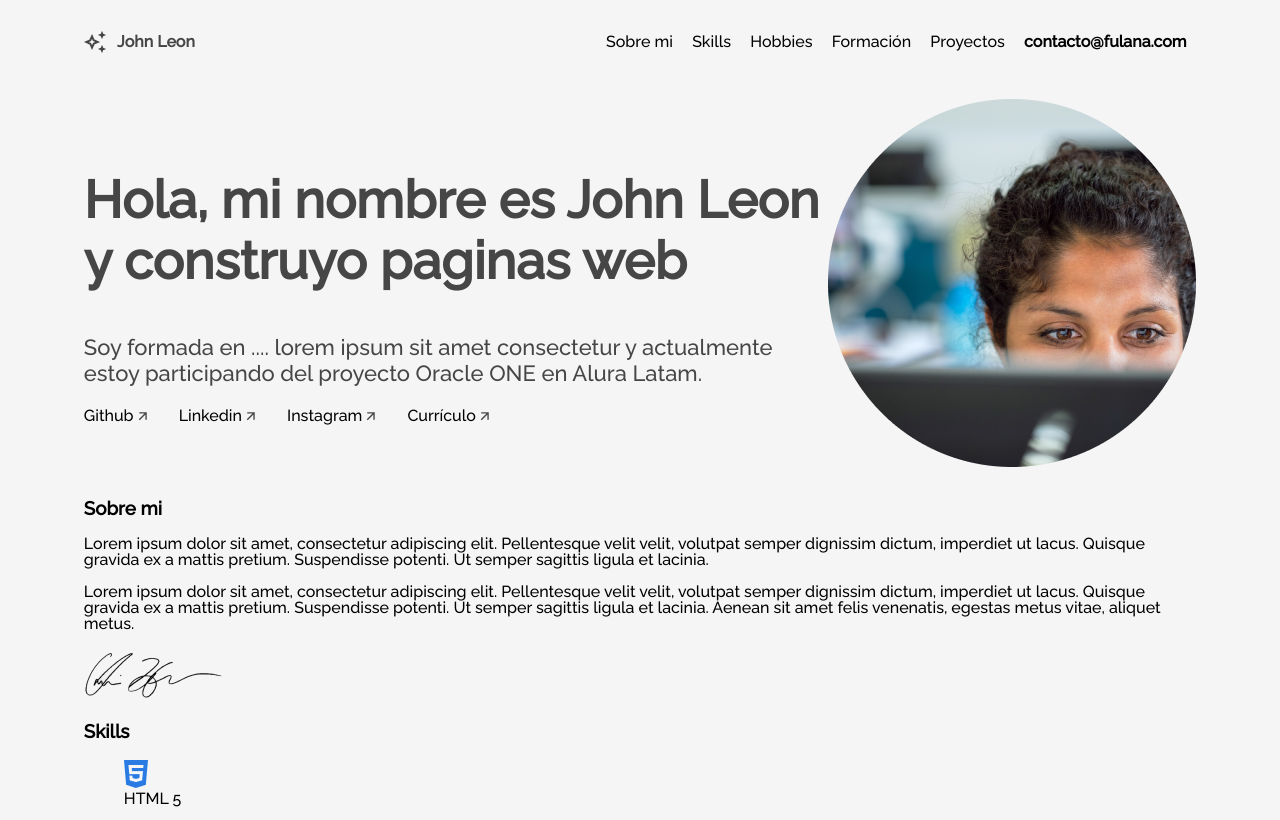
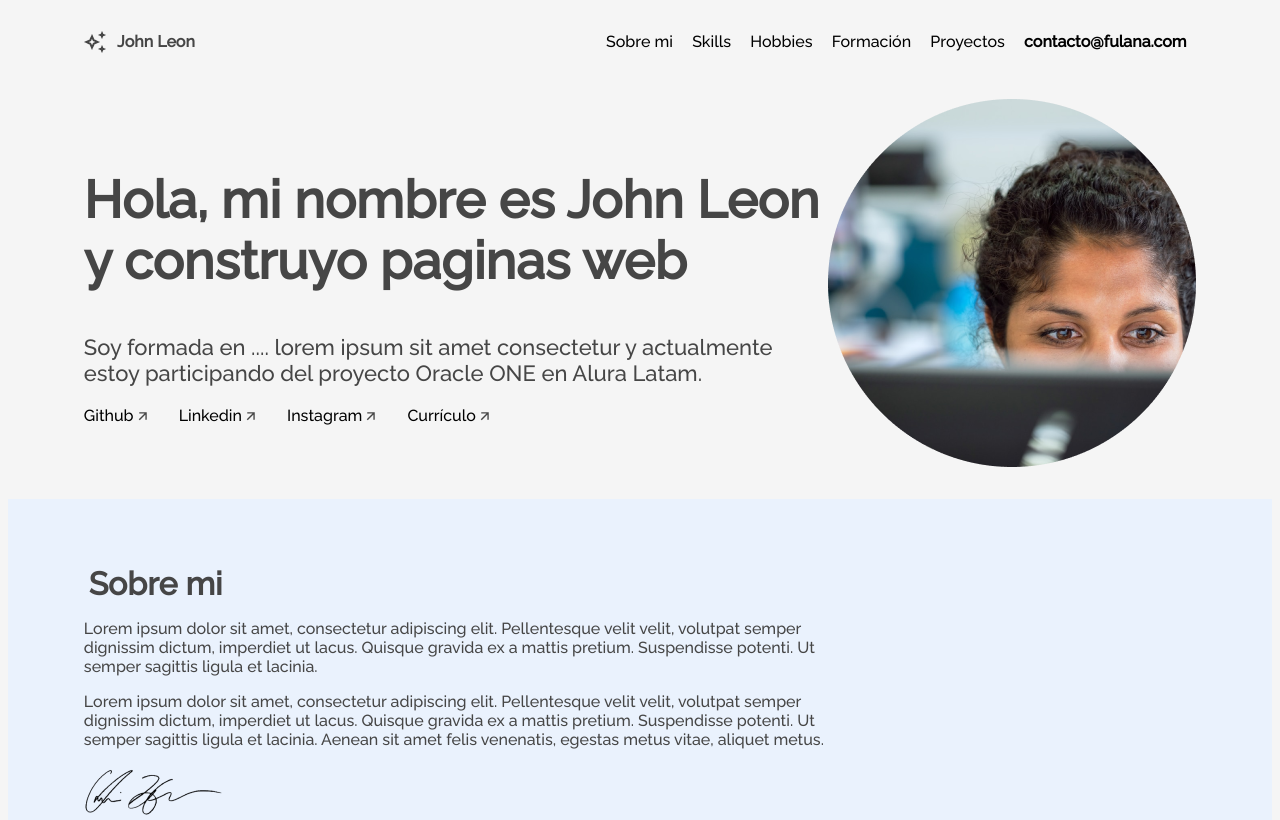
Before and after one commit to JohnIvwy/Portafolio.githup.io, a plain HTML site: page index.html in a window 1280 px wide. Shown: the top 820 px of the page. Drawn offline with Linux system fonts and the light colour scheme.

Commit message:
Modificando el estilo de la seccion about

```diff
--- a/css/style.css
+++ b/css/style.css
@@ -4,6 +4,7 @@
    --cor-de-fundo: #F5F5F5;
    --cor-de-link: #000;
    --cor-font-palid: #464646;
+   --cor-azulejo: #EAF2FD;
 }
 
 body {
@@ -105,11 +106,30 @@ section.title{
 
 /*Sección About*/
 section.about{
+    padding: 50px 0;
+    background: var(--cor-azulejo);
+}
+.about__title{
+    color: var(--cor-font-palid);
+    margin: .3rem;
 
+    font-weight: 700;
+    font-size: 32px;
+    line-height: 38px;
+}
+.about__paragraph{
+    color: var(--cor-font-palid);
+    width: 67%;
+
+    font-weight: 400;
+    font-size: 16px;
+    line-height: 19px;
 }
 
-
-
+section.about img{
+    width: 140px;
+    height: 52px;
+}
 
 
 
--- a/index.html
+++ b/index.html
@@ -50,8 +50,8 @@
         </section>
 
         <!-- Sección sobre mi -->
-        <section class="about container" id="sobre-mi">
-            <div class="about__container">
+        <section class="about" id="sobre-mi">
+            <div class="about__container container">
                 <h3 class="about__title">Sobre mi</h3>
                 <p class="about__paragraph">Lorem ipsum dolor sit amet, consectetur adipiscing elit. Pellentesque velit velit, volutpat semper dignissim dictum, imperdiet ut lacus. Quisque gravida ex a mattis pretium. Suspendisse potenti. Ut semper sagittis ligula et lacinia.  </p>
                 <p class="about__paragraph">Lorem ipsum dolor sit amet, consectetur adipiscing elit. Pellentesque velit velit, volutpat semper dignissim dictum, imperdiet ut lacus. Quisque gravida ex a mattis pretium. Suspendisse potenti. Ut semper sagittis ligula et lacinia. Aenean sit amet felis venenatis, egestas metus vitae, aliquet metus.</p>
```
